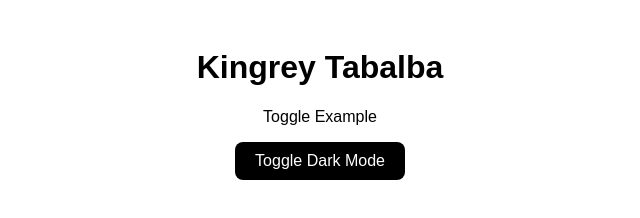
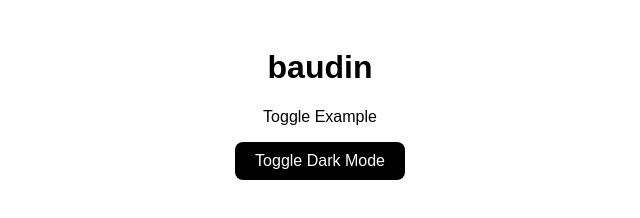
Before and after one commit to baudengeraldine62-ai/portfolio, a plain HTML site: page lab5.html in a window 1280 px wide. Shown: the whole page, without its empty margins (320-960 px from the left). Drawn offline with Linux system fonts and the light colour scheme.

Commit message:
Update lab5.html

```diff
--- a/lab5.html
+++ b/lab5.html
@@ -2,7 +2,7 @@
 <html lang="en">
 <head>
   <meta charset="UTF-8">
-  <title>Kingrey Tabalba</title>
+  <title>maudin</title>
   <style>
     body {
       font-family: Arial, sans-serif;
@@ -46,7 +46,7 @@
   </style>
 </head>
 <body>
-  <h1>Kingrey Tabalba</h1>
+  <h1>baudin</h1>
   <p>Toggle Example</p>
 
   <button onclick="toggleDarkMode()">Toggle Dark Mode</button>
```
